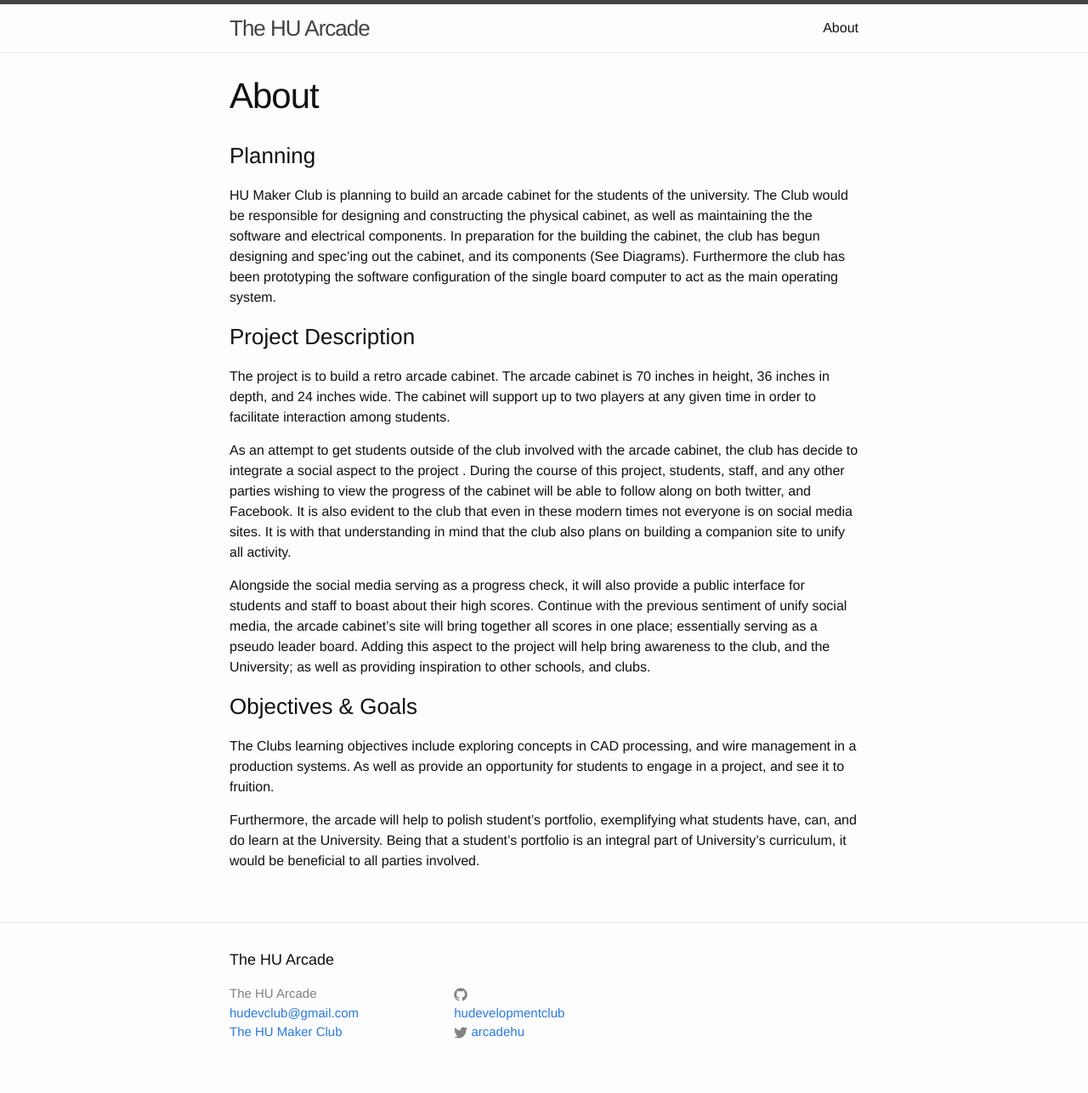
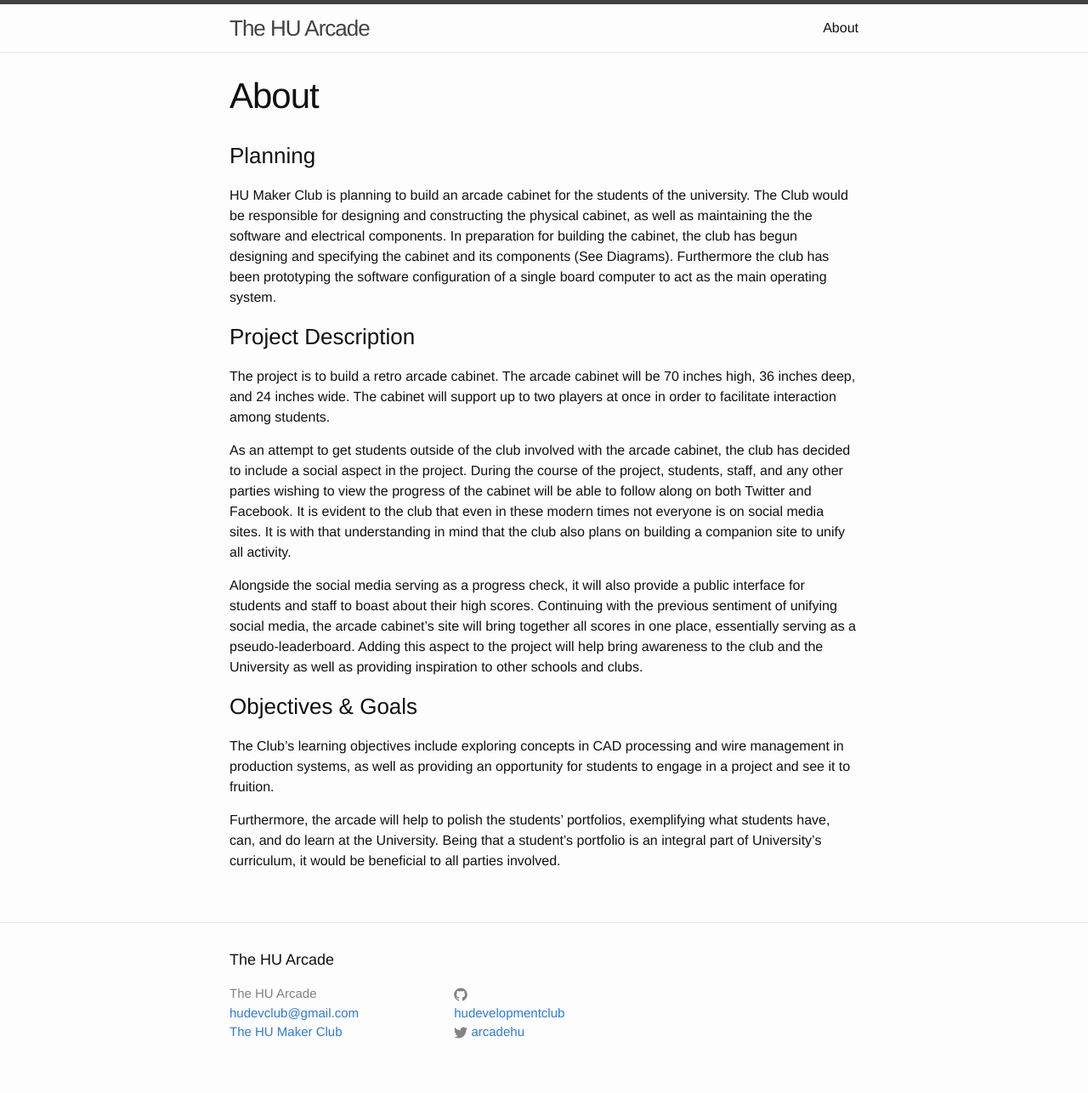
Before and after one commit to HUDevelopmentClub/hu-arcade, a Jekyll site: the page built from about.md, in a window 1280 px wide. Shown: the whole page at 85% size. Built offline with Jekyll 4.4.1, drawn with Linux system fonts in a browser that asks for light colours.

Commit message:
grammar pass on about.md
we should reconsider the audience of this post. this sounds like it
was pretty much taken out of the proposal. while the language and
buzzwords are great for something like that, the majority of college
students are going to take one look at this and tl;dr.

```diff
--- a/about.md
+++ b/about.md
@@ -6,20 +6,20 @@ permalink: /about/
 
 ###Planning
 
-HU Maker Club is planning to build an arcade cabinet for the students of the university. The Club would be responsible for designing and constructing the physical cabinet, as well as maintaining the the software and electrical components. In preparation for the building the cabinet, the club has begun designing and spec’ing out the cabinet, and its components (See Diagrams). Furthermore the club has been prototyping the software configuration of the single board computer to act as the main operating system.
+HU Maker Club is planning to build an arcade cabinet for the students of the university. The Club would be responsible for designing and constructing the physical cabinet, as well as maintaining the the software and electrical components. In preparation for building the cabinet, the club has begun designing and specifying the cabinet and its components (See Diagrams). Furthermore the club has been prototyping the software configuration of a single board computer to act as the main operating system.
 
 ###Project Description
 
-The project is to build a retro arcade cabinet. The arcade cabinet is 70 inches in height, 36 inches in depth, and 24 inches wide. The cabinet will support up to two players at any given time in order to facilitate interaction among students.
+The project is to build a retro arcade cabinet. The arcade cabinet will be 70 inches high, 36 inches deep, and 24 inches wide. The cabinet will support up to two players at once in order to facilitate interaction among students.
 
-As an attempt to get students outside of the club involved with the arcade cabinet, the club has decide to integrate a social aspect to the project . During the course of this project, students, staff, and any other parties wishing to view the progress of the cabinet will be able to follow along on both twitter, and Facebook. It is also evident to the club that even in these modern times not everyone is on social media sites. It is with that understanding in mind that the club also plans on building a companion site to unify all activity.
+As an attempt to get students outside of the club involved with the arcade cabinet, the club has decided to include a social aspect in the project. During the course of the project, students, staff, and any other parties wishing to view the progress of the cabinet will be able to follow along on both Twitter and Facebook. It is evident to the club that even in these modern times not everyone is on social media sites. It is with that understanding in mind that the club also plans on building a companion site to unify all activity.
 
-Alongside the social media serving as a progress check, it will also provide a public interface for students and staff to boast about their high scores. Continue with the previous sentiment of unify social media, the arcade cabinet’s site will bring together all scores in one place; essentially serving as a pseudo leader board. Adding this aspect to the project will help bring awareness to the club, and the University; as well as providing inspiration to other schools, and clubs.
+Alongside the social media serving as a progress check, it will also provide a public interface for students and staff to boast about their high scores. Continuing with the previous sentiment of unifying social media, the arcade cabinet’s site will bring together all scores in one place, essentially serving as a pseudo-leaderboard. Adding this aspect to the project will help bring awareness to the club and the University as well as providing inspiration to other schools and clubs.
 
 
 
 ###Objectives & Goals
 
-The Clubs learning objectives include exploring concepts in CAD processing, and  wire management in a production systems. As well as provide an opportunity for students to engage in a project, and see it to fruition.
+The Club's learning objectives include exploring concepts in CAD processing and  wire management in production systems, as well as providing an opportunity for students to engage in a project and see it to fruition.
 
-Furthermore, the arcade will help to polish student’s portfolio, exemplifying  what students have, can, and do learn at the University. Being that a student's portfolio is an integral part of University’s curriculum, it would be beneficial to all parties involved.
+Furthermore, the arcade will help to polish the students' portfolios, exemplifying what students have, can, and do learn at the University. Being that a student's portfolio is an integral part of University’s curriculum, it would be beneficial to all parties involved.
```
